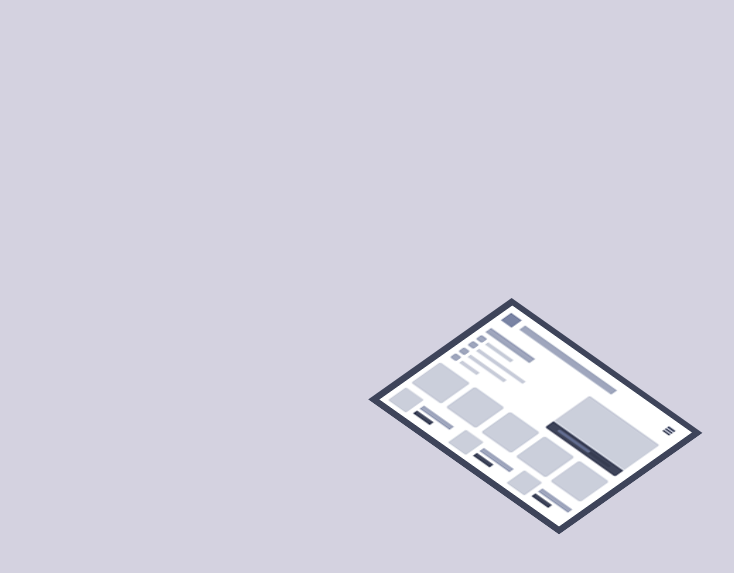
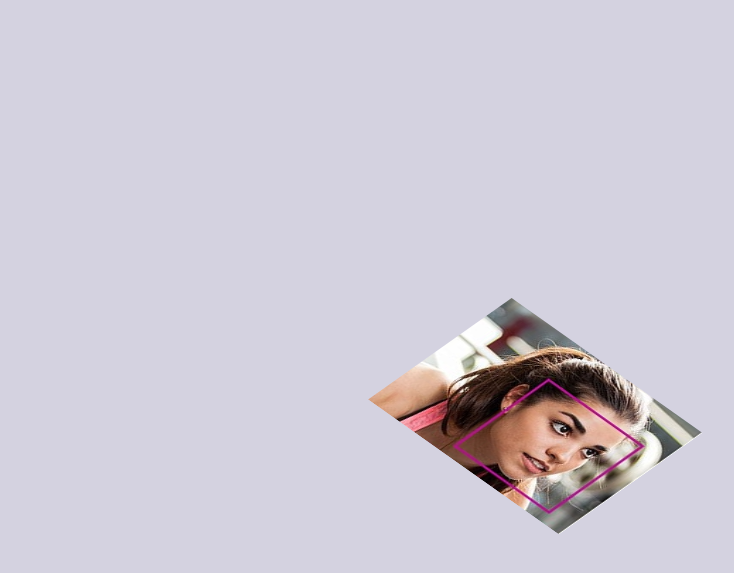
Before and after one commit to IgorYunusov/launchpad-web-experiments, a website: page index.html in a window 1280 px wide. Shown: the part 177-750 px from the top of the page, without its empty margins (6-740 px from the left). Drawn offline with nearby package versions, Linux system fonts and the light colour scheme.

Commit message:
Updated preview

```diff
--- a/index.html
+++ b/index.html
@@ -59,13 +59,26 @@
 			</header>
 			<div class="isolayer isolayer--scroll1 isolayer--shadow">
 				<ul class="grid grid--effect-flip">
+
+
+
+
+
+
+					<!-- ADD YOUR PREVIEW AND LINK HERE -->
+
 					<li class="grid__item">
 						<a class="grid__link" href="experiments/glasses/">
 							<img class="grid__img layer" src="img/backgrounds/wireframe.png" alt="Wireframe Dummy" />
-							<img class="grid__img layer" src="img/backgrounds/wireframe.png" alt="Wireframe Dummy" />
+							<img class="grid__img layer" src="img/previews/face-detection.jpg" alt="Wireframe Dummy" />
 							<span class="grid__title">Face Detection</span>
 						</a>
 					</li>
+
+
+
+
+
 				</ul>
 			</div>
 		</main>
```
Also changed, not shown: experiments/glasses/index.html (+0 -1 lines), img/previews/face-detection.jpg (added).
